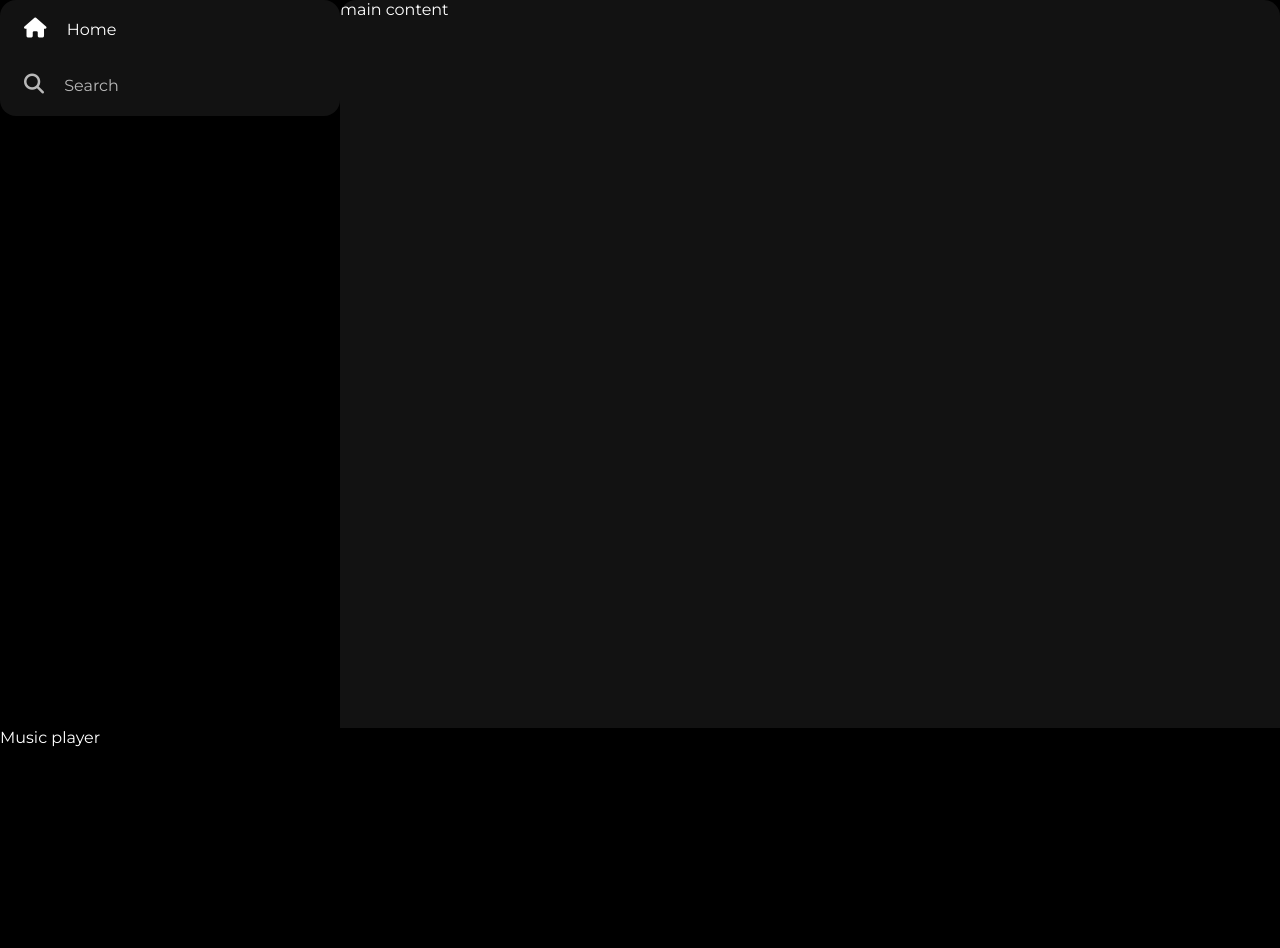
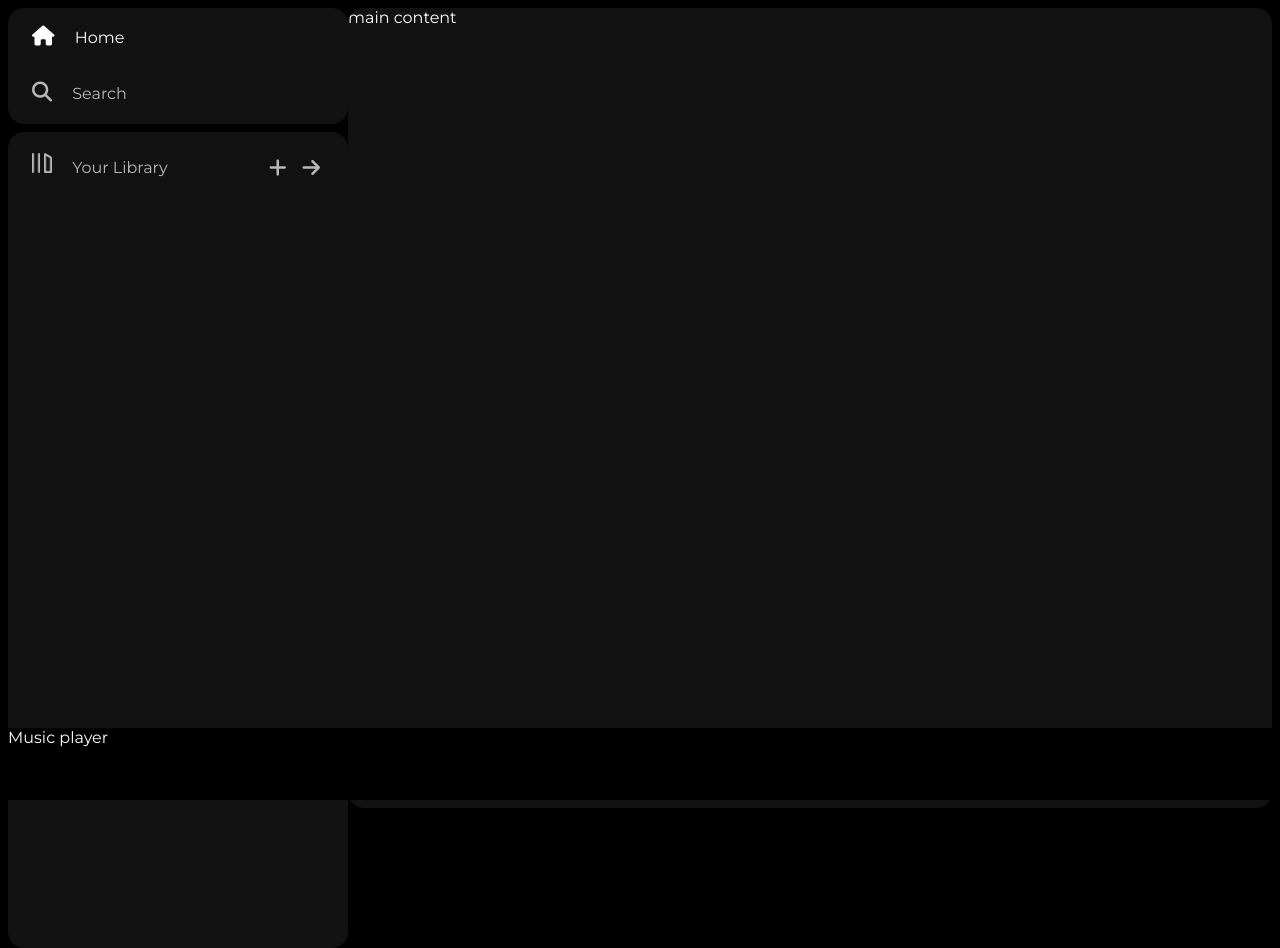
Before and after one commit to Anurag-Jethi/Music-Player, a plain HTML site: page index.html in a window 1280 px wide. Before the commit the page ends 800 px from the top, so only its background shows below. Drawn offline with Linux system fonts and the light colour scheme.

Commit message:
added library section to the sidebar

```diff
--- a/index.html
+++ b/index.html
@@ -24,7 +24,18 @@
                     <a href="#">Search</a>
                 </div>
             </div>
-            <div class="library"></div>
+            <div class="library">
+                <div class="options">
+                    <div class="lib-options nav-option">
+                        <img src="/assets/library_icon.png">
+                        <a href="#">Your Library</a>
+                    </div>
+                    <div class="icons">
+                        <i class="fa-solid fa-plus"></i>
+                        <i class="fa-solid fa-arrow-right"></i>
+                    </div>
+                </div>
+            </div>
         </div>
         <div class="main-content">main content</div>
         <div class="music-player">Music player</div>
--- a/style.css
+++ b/style.css
@@ -9,6 +9,7 @@ body {
 .main {
     display: flex;
     height: 100vh;
+    padding: 0.5rem;
 }
 
 .sidebar {
@@ -65,3 +66,36 @@ a {
     font-size: 1rem;
     margin-left: 1rem;
 }
+
+.library {
+    background-color: #121212;
+    border-radius: 1rem;
+    height: 100%;
+    margin-top: 0.5rem;
+    padding: 0.5rem 0.75rem;
+}
+
+.options {
+    display : flex;
+    justify-content: space-between;
+    align-items: center;
+}
+
+.lib-options img{
+    height: 1.25rem;
+    width: 1.25rem;
+}
+
+.icons {
+    font-size: 1.25rem;
+    display: flex;
+}
+
+.icons i{
+    opacity: 0.7;
+    margin-right: 1rem;
+}
+
+.icons i:hover {
+    opacity: 1;
+}
```
